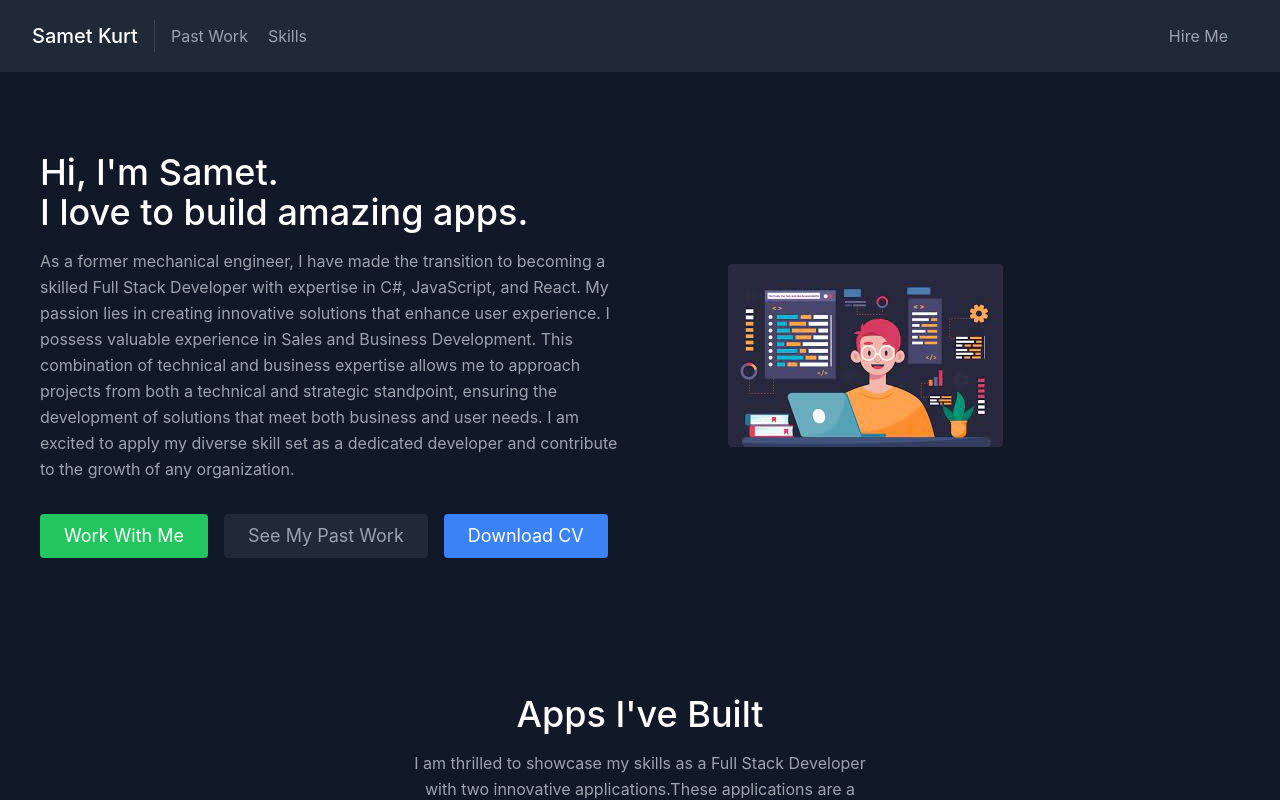
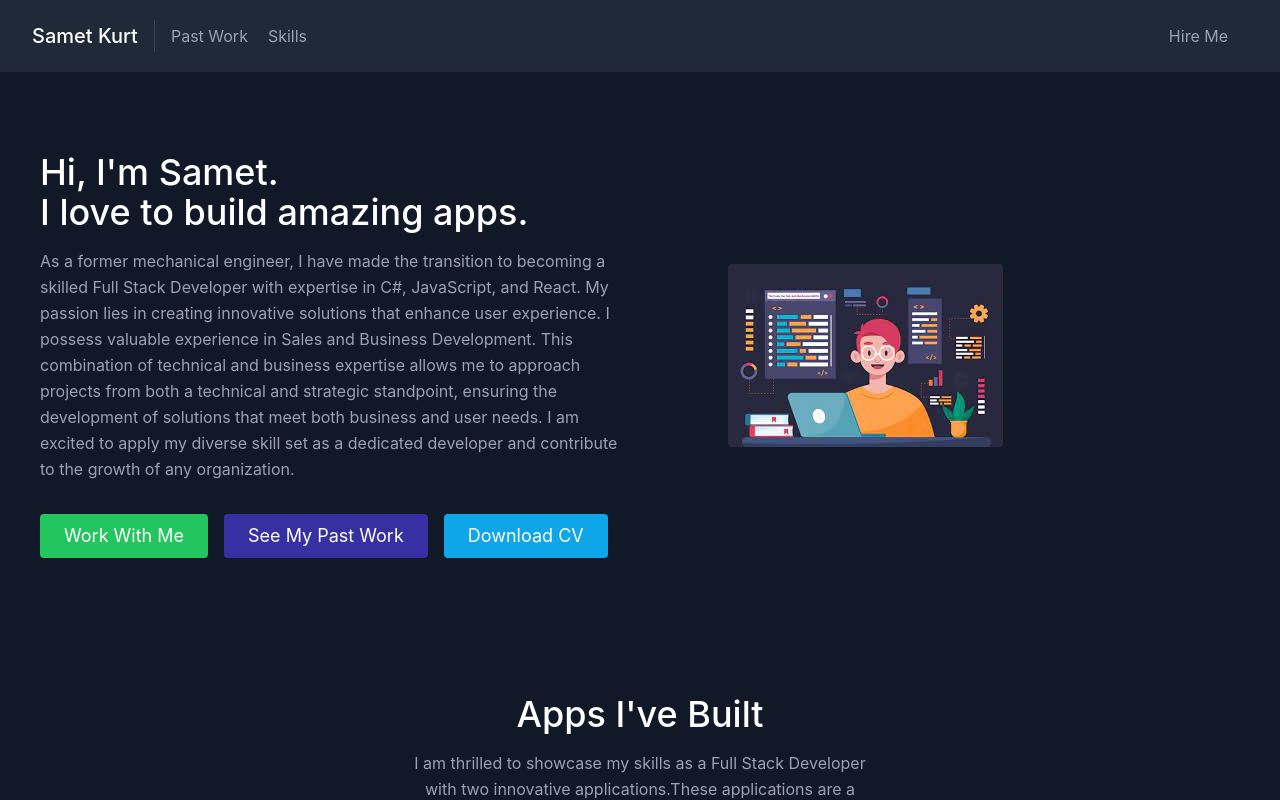
Before and after one commit to sammkrt/MyWebsite, a React (Create React App) app: page / in a window 1280 px wide. Shown: the top 800 px of the page. Built offline with nearby package versions, Linux system fonts and the light colour scheme; some icons are missing.

Commit message:
Change color of buttons

```diff
--- a/src/components/About.tsx
+++ b/src/components/About.tsx
@@ -33,13 +33,17 @@ export default function About() {
             </a>
             <a
               href="#projects"
-              className="ml-4 inline-flex text-gray-400 bg-gray-800 border-0 py-2 px-6 focus:outline-none hover:bg-gray-700 hover:text-white rounded text-lg"
+              className="ml-4 inline-flex text-white bg-indigo-800 border-0 py-2 px-6 focus:outline-none hover:bg-indigo-700 hover:text-white rounded text-lg"
             >
               See My Past Work
             </a>
-
-            <a className="ml-4 inline-flex text-white bg-blue-500 border-0 py-2 px-6 focus:outline-none hover:bg-blue-800 hover:text-white rounded text-lg"
-              href="/resume/Samet_Kurt_Cv.pdf" download >Download CV</a>
+            <a
+              className="ml-4 inline-flex text-white bg-sky-500 border-0 py-2 px-6 focus:outline-none hover:bg-sky-800 hover:text-white rounded text-lg"
+              href="/resume/Samet_Kurt_Cv.pdf"
+              download
+            >
+              Download CV
+            </a>
           </div>
         </div>
         <div className="lg:max-w-lg lg:w-full md:w-1/2 w-5/6">
@@ -47,7 +51,6 @@ export default function About() {
             className="object-cover object-center rounded"
             alt="hero"
             src={images}
-
           />
         </div>
       </div>
```
